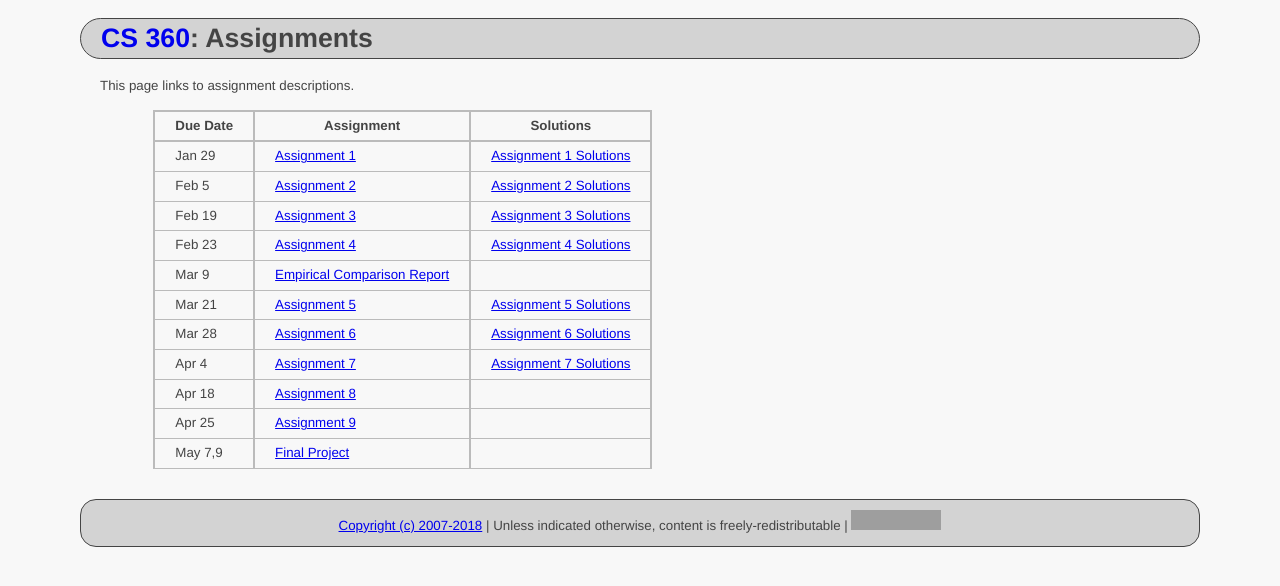
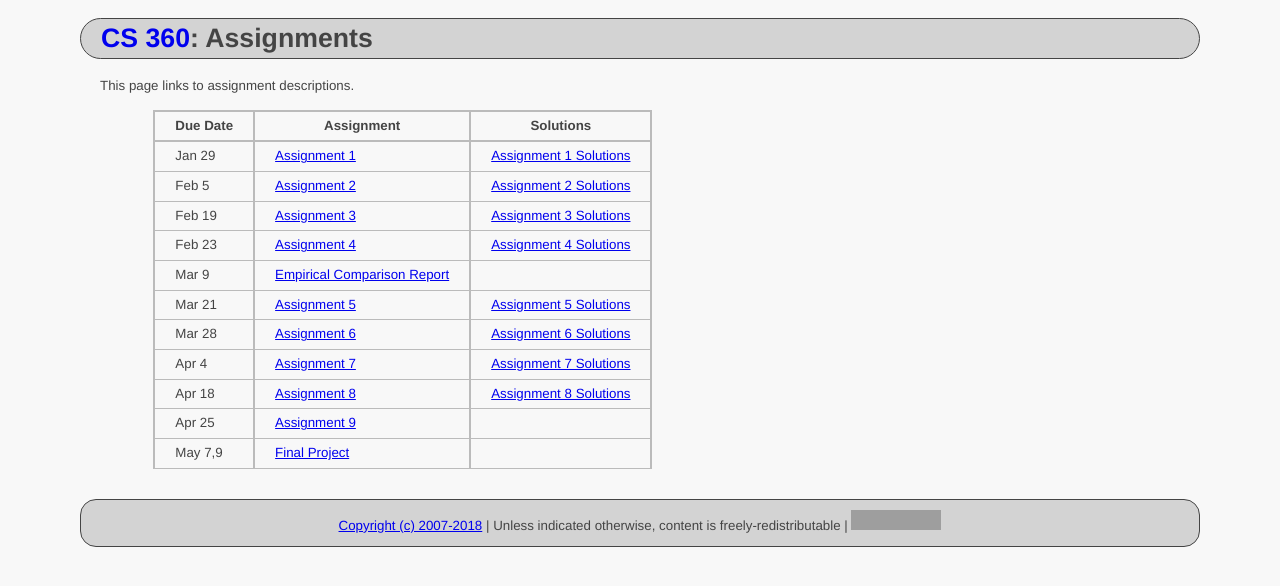
Before and after one commit to ycpcs/cs360-spring2018, a Jekyll site: the page built from assign/index.md, in a window 1280 px wide. Shown: the top 586 px of the page. Built offline with Jekyll 4.4.1, drawn with Linux system fonts in a browser that asks for light colours; grey boxes are pictures that could not be loaded.

Commit message:
add assign 8 sol
add assign 8 sol

```diff
--- a/assign/index.md
+++ b/assign/index.md
@@ -15,6 +15,6 @@ This page links to assignment descriptions.
 > Mar 21   | [Assignment 5](../assign/assign05.html)                  | [Assignment 5 Solutions](../assign/sol/assign05sol.pdf) |
 > Mar 28   | [Assignment 6](../assign/assign06.html)                  | [Assignment 6 Solutions](../assign/sol/assign06sol.pdf) |
 > Apr 4    | [Assignment 7](../assign/assign07.html)                  | [Assignment 7 Solutions](../assign/sol/assign07sol.pdf) |
-> Apr 18   | [Assignment 8](../assign/assign08.html)                  |  |
+> Apr 18   | [Assignment 8](../assign/assign08.html)                  | [Assignment 8 Solutions](../assign/sol/assign08sol.pdf) |
 > Apr 25   | [Assignment 9](../assign/assign09.html)                  |  |
 > May 7,9  | [Final Project](../assign/finalproj.html)                |           |
```
Also changed, not shown: 1 other file.
